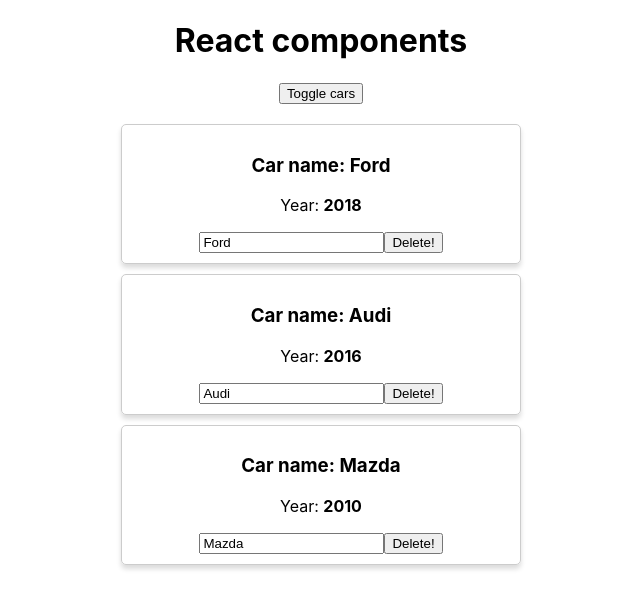
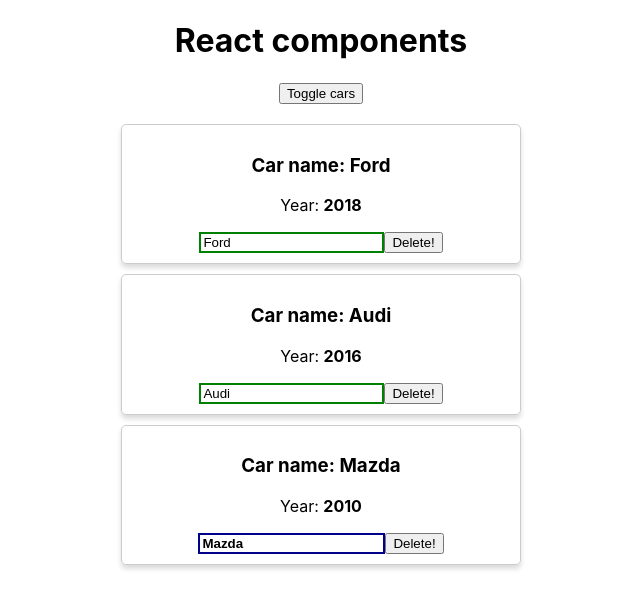
Before and after one commit to Rik-ai/My-projects, a React (Create React App) app in the folder react-lessons/: page / in a window 1280 px wide. Both pictures are taken after a click on the button "Toggle cars". Shown: the top 608 px of the page, without its empty margins (319-959 px from the left). Built offline with nearby package versions, Linux system fonts and the light colour scheme.

Commit message:
React - Динамические классы

```diff
--- a/react-lessons/src/Car/Car.css
+++ b/react-lessons/src/Car/Car.css
@@ -6,3 +6,23 @@
     box-shadow: 0 4px 5px 0 rgba(0,0,0, .14);
     border-radius: 5px;
 }
+
+.input{}
+
+.input:active, .input:focus{
+    outline: none;
+}
+
+
+.input.green{
+    border: 2px solid green;
+}
+
+.input.red{
+    border: 2px solid red;
+}
+
+.input.bold{
+    border: 2px solid darkblue;
+    font-weight: bold;
+}
--- a/react-lessons/src/Car/Car.js
+++ b/react-lessons/src/Car/Car.js
@@ -1,11 +1,30 @@
 import React, { Component } from 'react';
 import './Car.css'
 
-export default props => (
+export default props => {
+    const inputClasses = ['input']
+
+    if (props.name !== '') {
+        inputClasses.push('green')
+    } else {
+        inputClasses.push('red')
+    }
+
+    if (props.name.length > 4) {
+        inputClasses.push('bold')
+    }
+
+    return (
         <div className='Car'>
             <h3>Car name: {props.name}</h3>
             <p>Year: <strong>{props.year}</strong></p>
-        <input type='text' onChange={props.onChangeName} value={props.name} />
+            <input
+                type='text'
+                onChange={props.onChangeName}
+                value={props.name}
+                className={inputClasses.join(' ')} //данный параметр не понмает массивы по этому  мы передаём массив и превращяем его в строку через .join который соединяет каким-то символом все элементы в массиве
+            />
             <button onClick={props.onDelete}>Delete!</button>
         </div>
     )
+}
```
Lines whose indentation alone changed are shown as unchanged.
